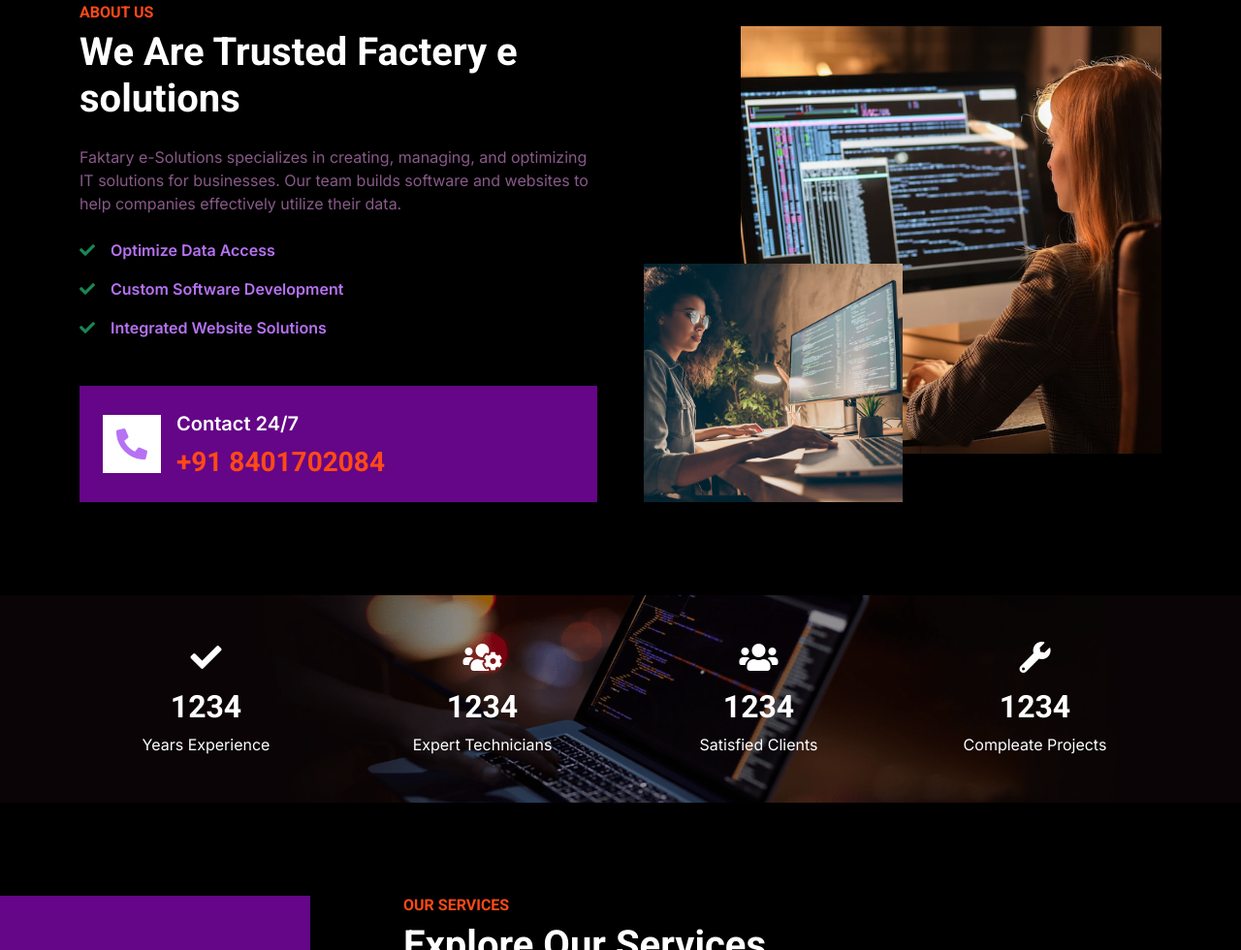
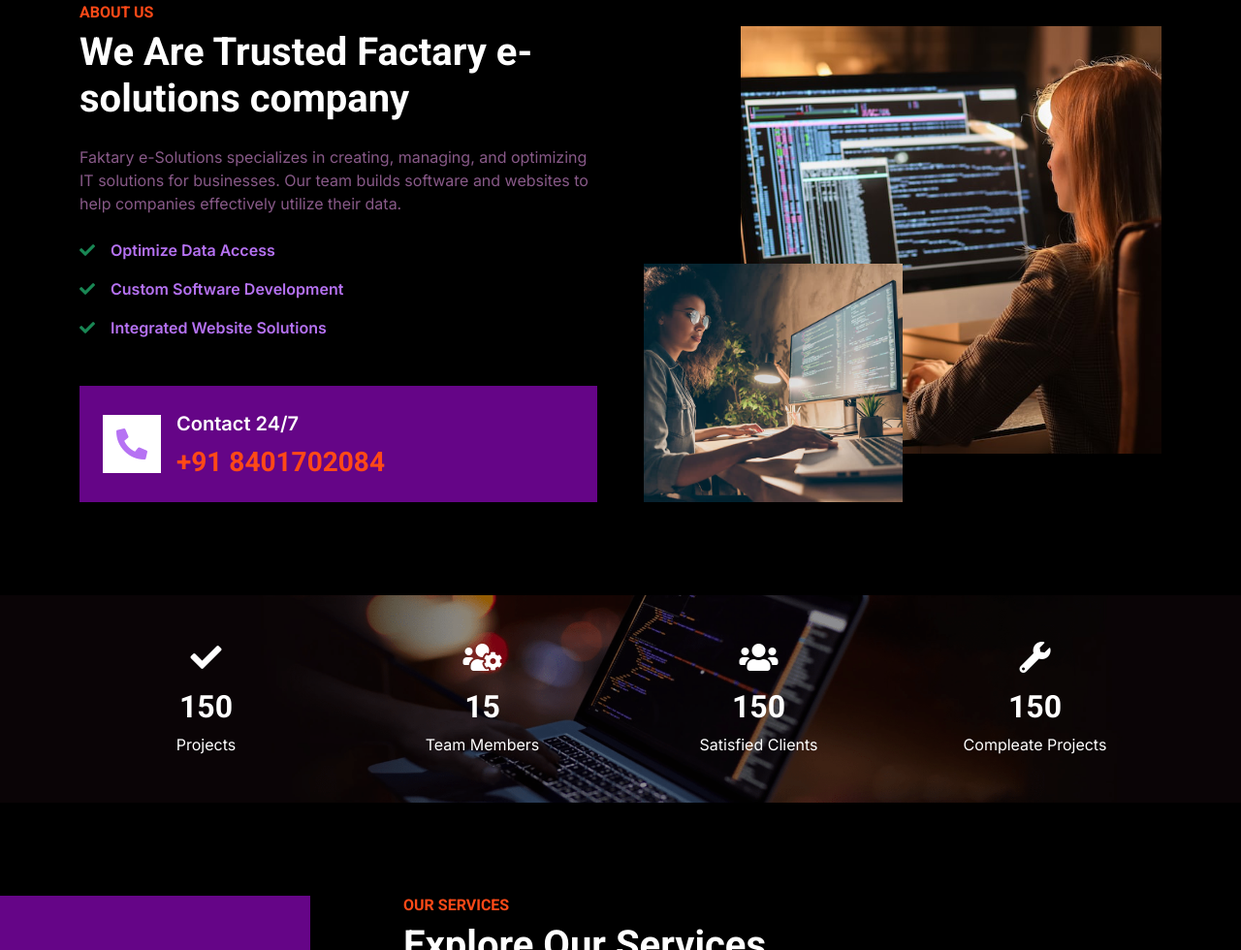
Before and after one commit to shreya583/Faktary, a plain HTML site: page index.html in a window 1280 px wide. Shown: the part 1558-2538 px from the top of the page at 97% size. Drawn offline with nearby package versions, Linux system fonts and the light colour scheme.

Commit message:
changes made

```diff
--- a/index.html
+++ b/index.html
@@ -193,7 +193,7 @@
             <div class="row g-5">
                 <div class="col-lg-6 wow fadeInUp" data-wow-delay="0.1s">
                     <h6 class="text-secondary text-uppercase">About Us</h6>
-                    <h1 class="mb-4">We Are Trusted Factery e solutions</h1>
+                    <h1 class="mb-4">We Are Trusted Factary e-solutions company</h1>
                     <p class="mb-4">Faktary e-Solutions specializes in creating, managing, and optimizing IT solutions for businesses. Our team builds software and websites to help companies effectively utilize their data.</p>
                     <p class="fw-medium text-primary"><i class="fa fa-check text-success me-3"></i>Optimize Data Access</p>
                     <p class="fw-medium text-primary"><i class="fa fa-check text-success me-3"></i>Custom Software Development</p>
@@ -226,22 +226,22 @@
             <div class="row g-4">
                 <div class="col-md-6 col-lg-3 text-center wow fadeIn" data-wow-delay="0.1s">
                     <i class="fa fa-check fa-2x text-white mb-3"></i>
-                    <h2 class="text-white mb-2" data-toggle="counter-up">1234</h2>
-                    <p class="text-white mb-0">Years Experience</p>
+                    <h2 class="text-white mb-2" data-toggle="counter-up">150</h2>
+                    <p class="text-white mb-0">Projects</p>
                 </div>
                 <div class="col-md-6 col-lg-3 text-center wow fadeIn" data-wow-delay="0.3s">
                     <i class="fa fa-users-cog fa-2x text-white mb-3"></i>
-                    <h2 class="text-white mb-2" data-toggle="counter-up">1234</h2>
-                    <p class="text-white mb-0">Expert Technicians</p>
+                    <h2 class="text-white mb-2" data-toggle="counter-up">15</h2>
+                    <p class="text-white mb-0">Team Members</p>
                 </div>
                 <div class="col-md-6 col-lg-3 text-center wow fadeIn" data-wow-delay="0.5s">
                     <i class="fa fa-users fa-2x text-white mb-3"></i>
-                    <h2 class="text-white mb-2" data-toggle="counter-up">1234</h2>
+                    <h2 class="text-white mb-2" data-toggle="counter-up">150</h2>
                     <p class="text-white mb-0">Satisfied Clients</p>
                 </div>
                 <div class="col-md-6 col-lg-3 text-center wow fadeIn" data-wow-delay="0.7s">
                     <i class="fa fa-wrench fa-2x text-white mb-3"></i>
-                    <h2 class="text-white mb-2" data-toggle="counter-up">1234</h2>
+                    <h2 class="text-white mb-2" data-toggle="counter-up">150</h2>
                     <p class="text-white mb-0">Compleate Projects</p>
                 </div>
             </div>
```
Also changed, not shown: contact.html (+1 -4 lines).
